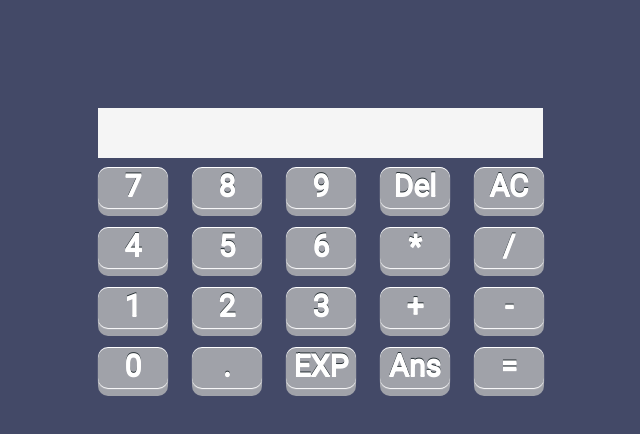
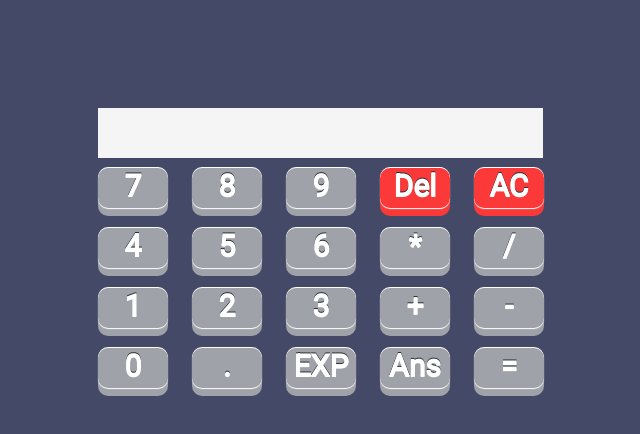
Before and after one commit to Rahul2360/Scietnific-Calculator, a plain HTML site: page index.html in a window 1280 px wide. Shown: the whole page, without its empty margins (320-960 px from the left). Drawn offline with Linux system fonts and the light colour scheme.

Commit message:
change styles of buttons

```diff
--- a/css/style.css
+++ b/css/style.css
@@ -20,10 +20,10 @@ body {
 #result:hover {
     cursor: pointer;
 }
-.style {
+.style, .style2 {
     font-family: 'Roboto', sans-serif;
 }
-button {
+button , .button{
     background-color: #434967;
     position: relative;
     top: 100px;
@@ -31,15 +31,20 @@ button {
     display: inline-block;
     margin: 10 10;
     -webkit-border-radius: 10px;
-    -webkit-box-shadow:
-        0px 8px #A0A2A9; /* shadow */
     -webkit-transition: -webkit-box-shadow .1s ease-in-out;
     padding: 0px;
     outline: none;
     border: 0px;
 }
-button span {
-    background-color: #A0A2A9;
+button {
+    -webkit-box-shadow:
+        0px 8px #A0A2A9; /* shadow */
+}
+.button {
+    -webkit-box-shadow:
+        0px 8px #FC3939; /* shadow */
+}
+button span , .button .span{
     -webkit-box-shadow:
             0px -1px #fff, /* top highlight */
             0px 1px 1px #FFFFFF; /* bottom edge */
@@ -53,23 +58,32 @@ button span {
     font-size: 30px;
     text-shadow: 0px 1px #fff, 0px -1px #262F33;
 }
-button span:hover {
+button span {
+    background-color: #A0A2A9;
+}
+.button .span {
+    background-color: #FC3939;
+}
+button span:hover, .button .span:hover {
     color: #000000;
     text-shadow: 0px -1px #000000;
     cursor: pointer;
 }
-button:active, {
+button:active {
     -webkit-box-shadow:
         0px 8px #A0A2A9; /* shadow */
 }
-button:active span{
+.button:active {
+    -webkit-box-shadow:
+        0px 8px #FC3939; /* shadow */
+}
+button:active span, .button:active .span{
     -webkit-transform: translate(0, 5px); /* depth of button press */
 }
-button span:after {
+button span:after , .button .span:after{
     display: block;
     position: relative;
     font-weight: 700;
     color: #FFFFFF;
-    text-shadow: 0px 1px #fff, 0px -1px #97A63A;
     font-size: 24px;
 }
--- a/index.html
+++ b/index.html
@@ -17,8 +17,8 @@
                 <button value="7" class="num"><span class="style">7</span></button>
                 <button value="8" class="num"><span class="style">8</span></button>
                 <button value="9" class="num"><span class="style">9</span></button>
-                <button value="Del" class="operator"><span class="style">Del</span></button>
-                <button value="AC" class="operator"><span class="style">AC</span></button>
+                <button value="Del" class="operator button"><span class="style2 span">Del</span></button>
+                <button value="AC" class="operator button"><span class="style2 span">AC</span></button>
             </div>
             <div>
                 <button value="4" class="num"><span class="style">4</span></button>
```
